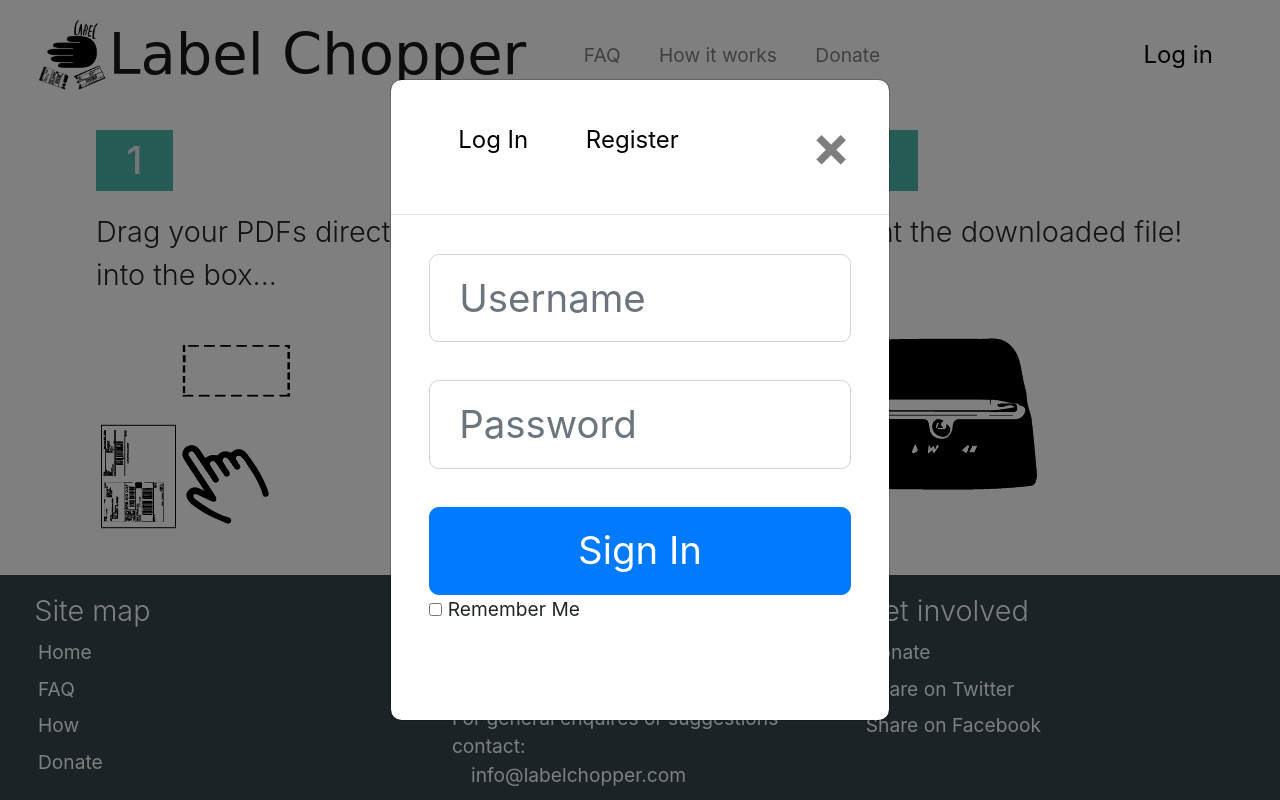
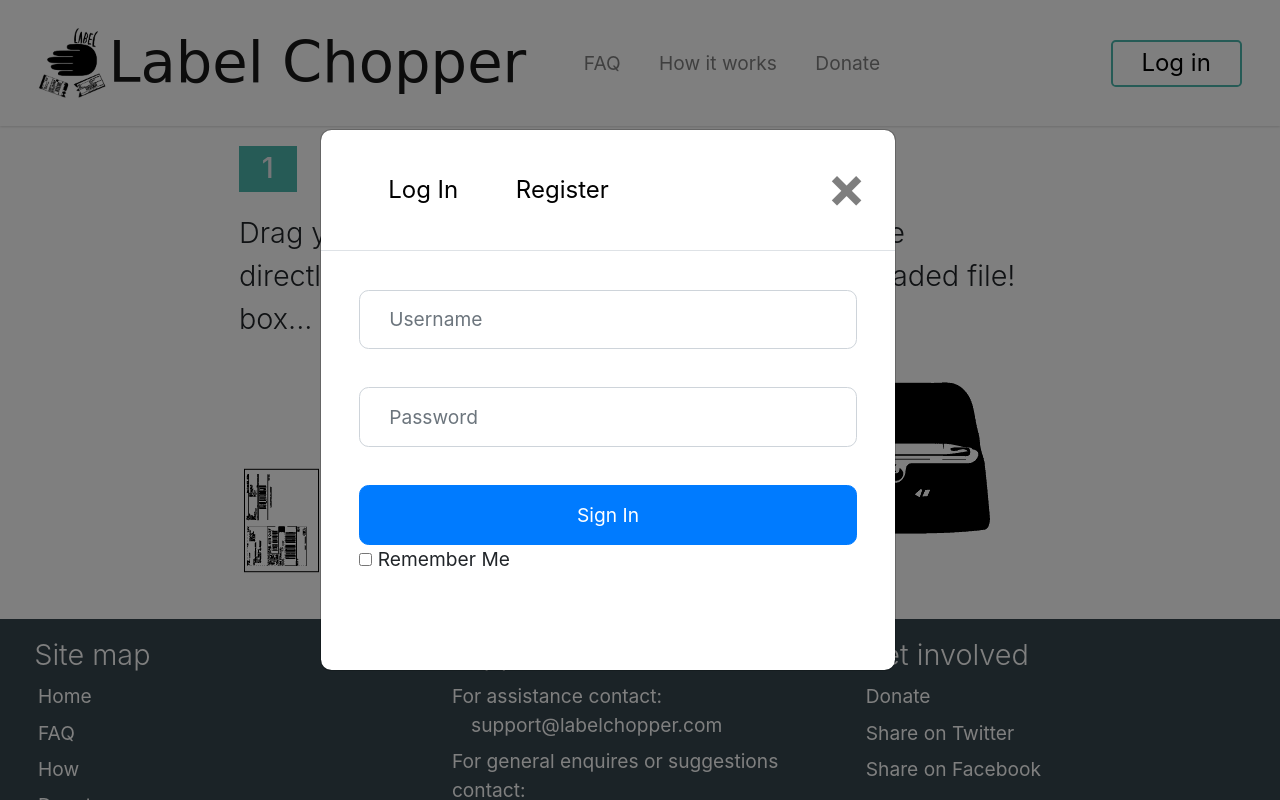
Before and after one commit to mrdavidoneill/labelchopper, a Flask app: page /how in a window 1280 px wide, after a click on "Log in". Run offline with Flask 2, Linux system fonts and the light colour scheme; some libraries are stand-ins or nearby versions; some web fonts are replaced.

Commit message:
updated styling - fonts smaller on login

```diff
--- a/app/static/styles/style.css
+++ b/app/static/styles/style.css
@@ -11,6 +11,7 @@
 body {
   box-sizing: border-box;
   width: 100%;
+  overflow-x: hidden;
   margin: 0;
   padding: 0;
   font-size: 3vw;
@@ -57,19 +58,6 @@
 
 button.plain {
   font-family: inherit;
-  font-size: 100%;
-  line-height: 1.15;
-  margin: 0;
-  overflow: visible;
-  text-transform: none;
-  -webkit-appearance: button;
-  background: transparent;
-  border: none;
-  outline: none;
-}
-
-button.plain {
-  font-family: inherit;
   font-size: 1.25em;
   line-height: 1;
   margin: 0;
@@ -94,6 +82,11 @@
   outline: 5px auto -webkit-focus-ring-color;
 }
 
+button.plain.outline {
+  border: 2px solid var(--primary-color);
+  border-radius: 0.2em;
+}
+
 .drop-container {
   background-color: var(--primary-color) !important;
   width: 100%;
@@ -111,6 +104,12 @@
   background-color: white !important;
   padding-top: 0;
   padding-bottom: 0;
+}
+
+.navbar-expand-lg {
+  padding-top: 1vh;
+  padding-bottom: 1vh;
+  box-shadow: 0 1px 3px rgba(0, 0, 0, 0.05), 0 1px 2px rgba(0, 0, 0, 0.1);
 }
 
 .container-fluid {
@@ -200,14 +199,16 @@
 }
 
 .faq-container {
-  padding: 0.5em;
+  margin: auto;
+  padding: 1.5em;
+  width: 80%;
 }
 
 .faq-container p.lead {
   font-size: 1.5em;
 }
 
-@media only screen and (min-width: 600px) {
+@media only screen and (min-width: 1000px) {
   .faq-container {
     padding: 1em 5em;
   }
@@ -233,8 +234,34 @@
   width: 2em;
   text-align: center;
   padding: 0.2em;
+  font-size: 1.5em;
 }
 
 .border {
   border: 2 solid var(--primary-color);
 }
+
+@media (min-width: 600px) {
+  .modal-dialog {
+    max-width: 50%;
+    margin: 1.75rem auto;
+  }
+}
+
+.modal {
+  font-size: 1em;
+}
+.modal-header .close {
+  padding: 0.5em;
+}
+.form-control {
+  font-size: 1em;
+}
+
+.btn-block {
+  font-size: 1em;
+}
+
+.modal-content {
+  max-width: 90%;
+}
```
